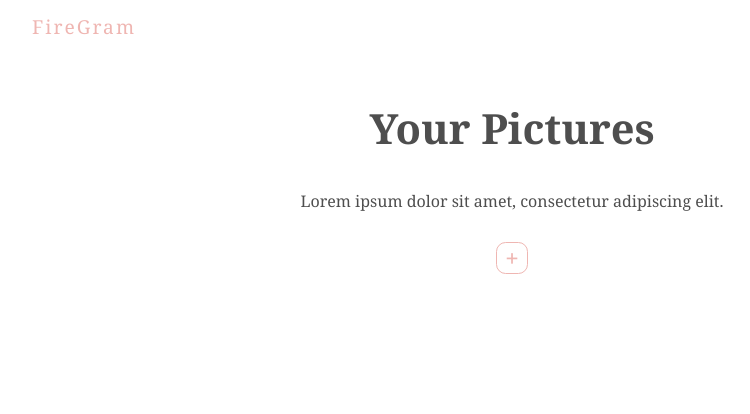
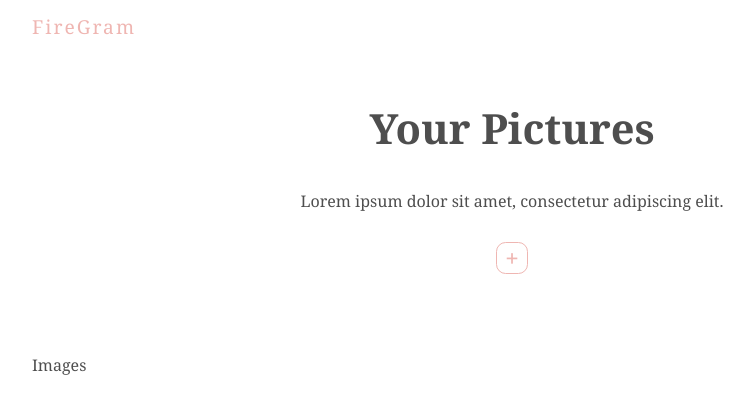
Before and after one commit to Akshay2996/Firegram, a React (Create React App) app: page / in a window 1280 px wide. Shown: the top 414 px of the page, without its empty margins (128-878 px from the left). Built offline with nearby package versions, Linux system fonts and the light colour scheme.

Commit message:
Created Firestore hook & Image component

```diff
--- a/src/App.js
+++ b/src/App.js
@@ -1,4 +1,5 @@
 import React from "react";
+import ImageGrid from "./comps/ImageGrid";
 import Title from "./comps/Title";
 import UploadForm from "./comps/UploadForm";
 
@@ -7,6 +8,7 @@
 		<div className="App">
 			<Title />
 			<UploadForm />
+			<ImageGrid />
 		</div>
 	);
 }
--- /dev/null
+++ b/src/comps/ImageGrid.js
@@ -0,0 +1,7 @@
+import React from "react";
+
+const ImageGrid = () => {
+	return <div className="image-grid">Images</div>;
+};
+
+export default ImageGrid;
```
Also changed, not shown: src/hooks/useFirestore.js (added, +9 -0 lines).
